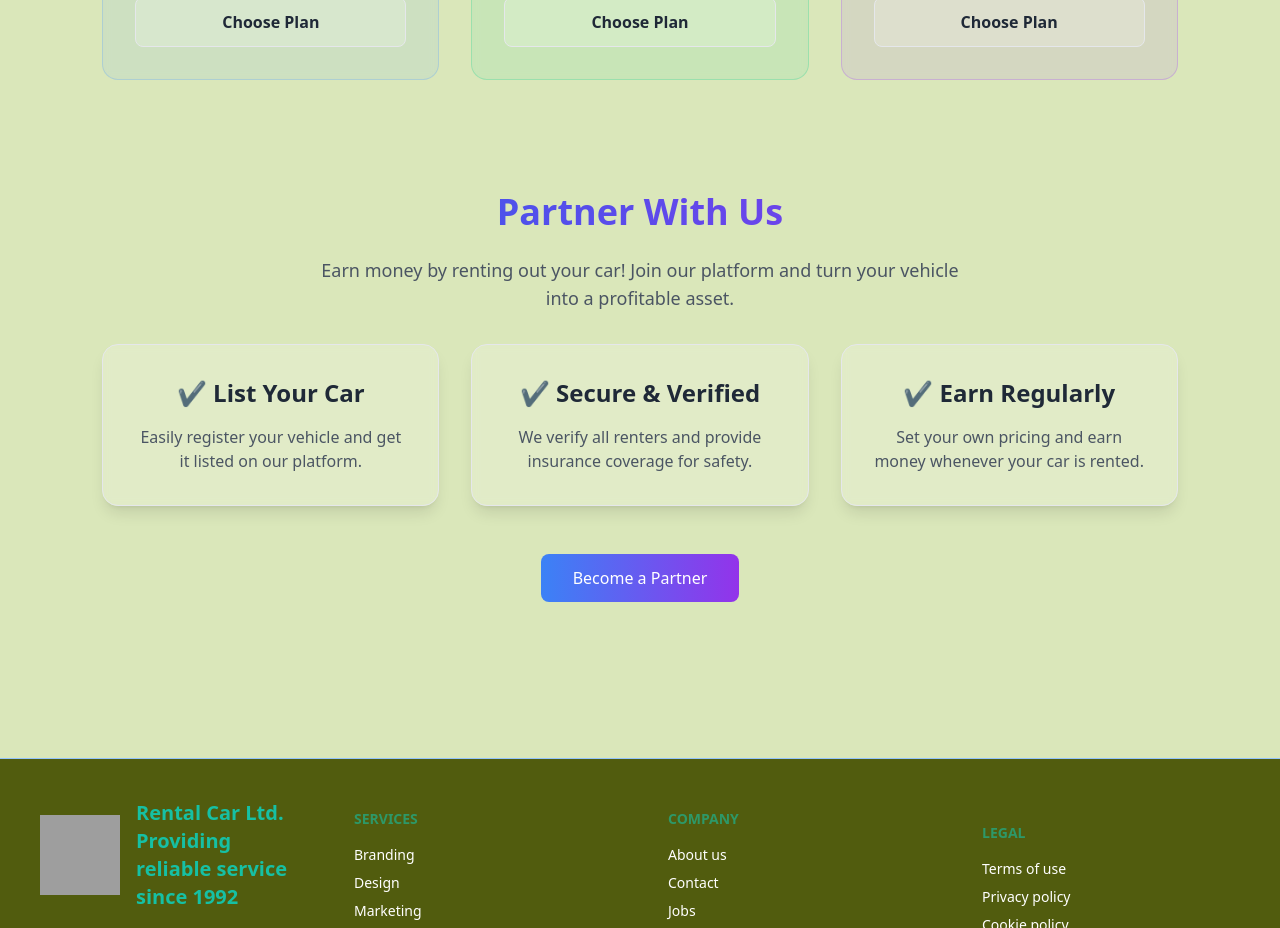
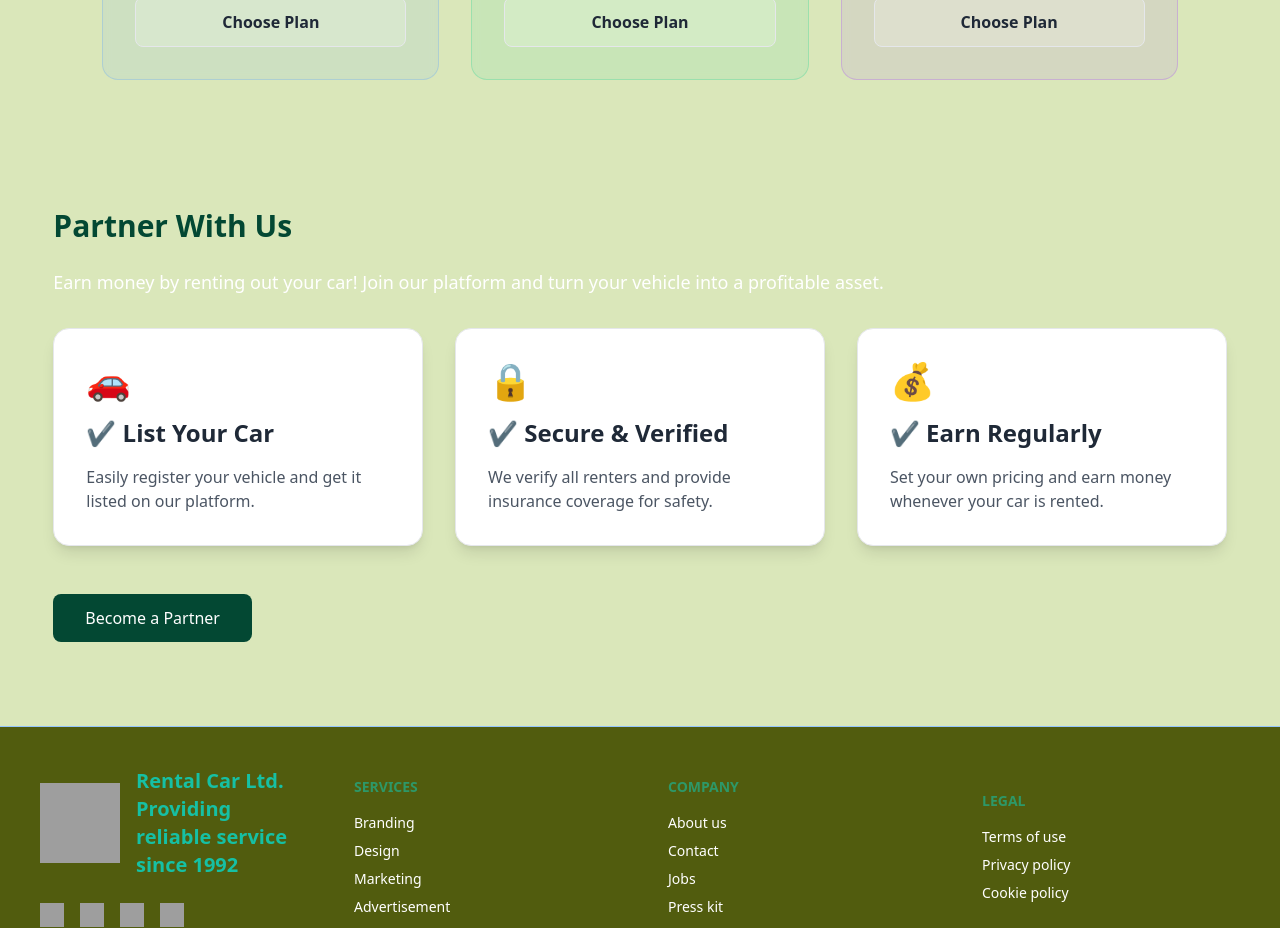
Before and after one commit to tanvirGHD/car-rent-project-client-side, a React (Vite) app: page / in a window 1280 px wide. Shown: the part 2540-3468 px from the top of the page. Built offline with nearby package versions, Linux system fonts and the light colour scheme; no server answers; grey boxes are pictures that could not be loaded.

Commit message:
partner with us done

```diff
--- a/src/components/pages/PartnerWithUs/PartnerWithUs.jsx
+++ b/src/components/pages/PartnerWithUs/PartnerWithUs.jsx
@@ -2,18 +2,19 @@ import React from 'react';
 
 const PartnerWithUs = () => {
     return (
-        <div className="my-12  py-16">
-            <div className="w-11/12 mx-auto text-center">
-                <h2 className="text-4xl font-bold mb-6 bg-gradient-to-r from-blue-600 to-purple-600 bg-clip-text text-transparent">
+        <div className=" py-10 ">
+            <div className="">
+                <h2 className=" mb-6 text-3xl font-bold my-10 text-[#034833] dark:text-[#F59E0B]">
                     Partner With Us
                 </h2>
-                <p className="text-gray-600 max-w-2xl mx-auto mb-8 text-lg">
+                <p className="text-white dark:text-black mb-8 text-lg">
                     Earn money by renting out your car! Join our platform and turn your vehicle into a profitable asset.
                 </p>
 
                 <div className="grid md:grid-cols-3 gap-8">
                     {/* Card 1 */}
-                    <div className="p-8 rounded-2xl backdrop-blur-sm bg-white bg-opacity-20 border border-opacity-20 shadow-lg hover:shadow-2xl hover:scale-105 transition-all duration-300">
+                    <div className="p-8 rounded-2xl bg-white border border-gray-200 shadow-lg hover:shadow-2xl hover:scale-105 transition-all duration-300 transform">
+                        <div className="text-green-700 text-4xl mb-4">🚗</div>
                         <h3 className="text-2xl font-semibold text-gray-800">✔ List Your Car</h3>
                         <p className="text-gray-600 mt-4">
                             Easily register your vehicle and get it listed on our platform.
@@ -21,7 +22,8 @@ const PartnerWithUs = () => {
                     </div>
 
                     {/* Card 2 */}
-                    <div className="p-8 rounded-2xl backdrop-blur-sm bg-white bg-opacity-20 border border-opacity-20 shadow-lg hover:shadow-2xl hover:scale-105 transition-all duration-300">
+                    <div className="p-8 rounded-2xl bg-white border border-gray-200 shadow-lg hover:shadow-2xl hover:scale-105 transition-all duration-300 transform">
+                        <div className="text-green-700 text-4xl mb-4">🔒</div>
                         <h3 className="text-2xl font-semibold text-gray-800">✔ Secure & Verified</h3>
                         <p className="text-gray-600 mt-4">
                             We verify all renters and provide insurance coverage for safety.
@@ -29,7 +31,8 @@ const PartnerWithUs = () => {
                     </div>
 
                     {/* Card 3 */}
-                    <div className="p-8 rounded-2xl backdrop-blur-sm bg-white bg-opacity-20 border border-opacity-20 shadow-lg hover:shadow-2xl hover:scale-105 transition-all duration-300">
+                    <div className="p-8 rounded-2xl bg-white border border-gray-200 shadow-lg hover:shadow-2xl hover:scale-105 transition-all duration-300 transform">
+                        <div className="text-green-700 text-4xl mb-4">💰</div>
                         <h3 className="text-2xl font-semibold text-gray-800">✔ Earn Regularly</h3>
                         <p className="text-gray-600 mt-4">
                             Set your own pricing and earn money whenever your car is rented.
@@ -37,7 +40,9 @@ const PartnerWithUs = () => {
                     </div>
                 </div>
 
-                <button className="mt-12 bg-gradient-to-r from-blue-500 to-purple-600 text-white py-3 px-8 rounded-lg hover:from-blue-600 hover:to-purple-700 transition-all duration-300 transform hover:scale-105">
+                <button
+                    className="mt-12 bg-[#034833] text-white py-3 px-8 rounded-lg hover:bg-[#023326] transition-all duration-300 transform hover:scale-105"
+                >
                     Become a Partner
                 </button>
             </div>
```
